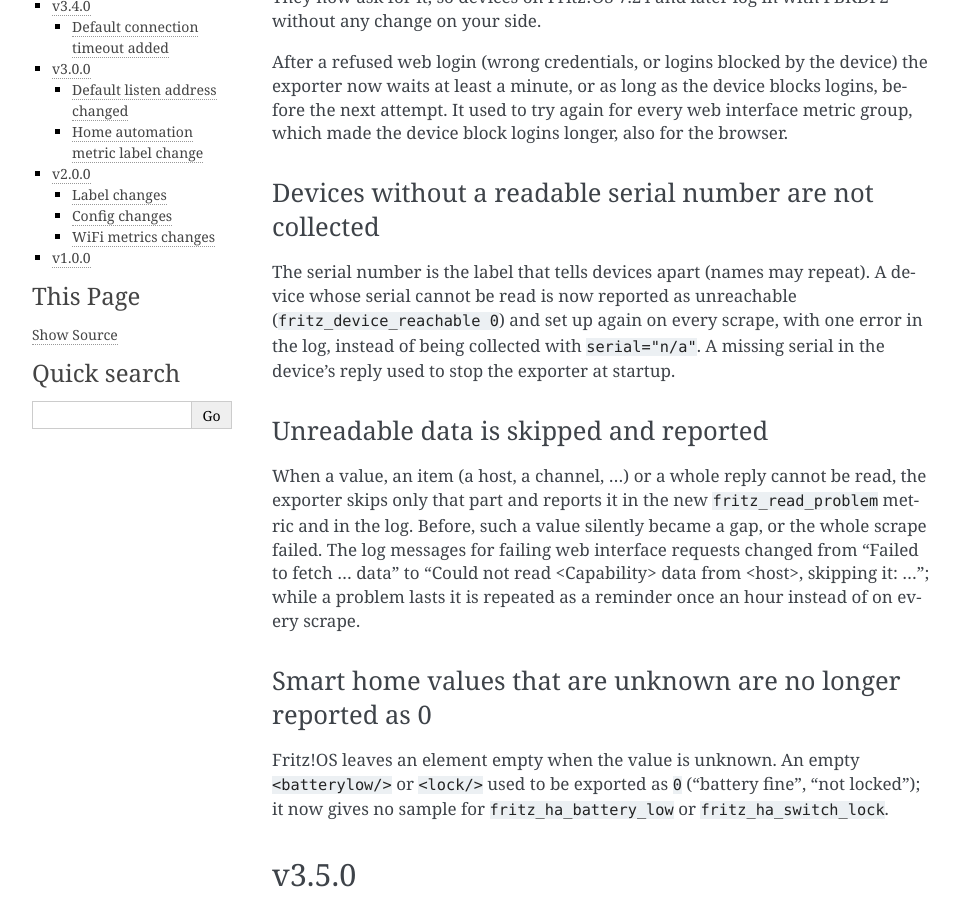
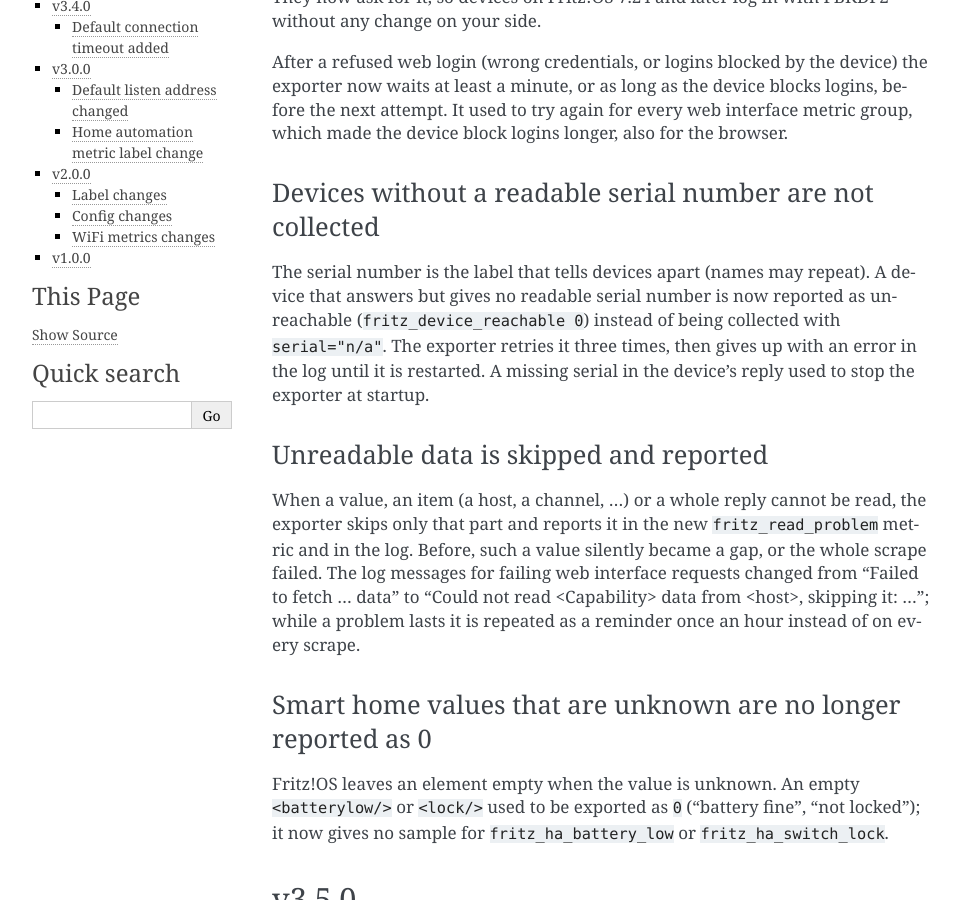
Before and after one commit to pdreker/fritz_exporter, a Sphinx documentation site: the page built from docs/upgrading.rst, in a window 1280 px wide and 900 px high, scrolled down 519 px. Shown: the whole window, without its empty margins (148-1107 px from the left). Built offline with Sphinx 7.4.7, drawn with Linux system fonts in a browser that asks for light colours.

Commit message:
docs: describe giving up on devices without serial and the empty-container rule
Co-Authored-By: Claude Opus 5.5 <noreply@anthropic.com>

```diff
--- a/docs/index.rst
+++ b/docs/index.rst
@@ -107,7 +107,9 @@ its own operation:
 * ``fritz_read_problem`` -- ``1`` while the exporter skips data of a capability
   (labels ``capability`` and ``level``): ``partial`` (some values or items could not
   be read), ``skipped`` (the whole capability), or ``error`` (a bug in the exporter,
-  please report it). The series disappears when the problem is gone. Use it to
+  please report it). ``capability="ConnectionMode"`` stands for the
+  ``fritz_connection_mode`` metric. The series disappears when the problem is gone,
+  and is not exported while the device is unreachable. Use it to
   explain gaps in other metrics, or to alert on them; the log has the details: a
   warning when a problem appears, an hourly reminder while it lasts (with the time
   it started) and an info line when it is gone.
--- a/docs/upgrading.rst
+++ b/docs/upgrading.rst
@@ -28,10 +28,11 @@ Devices without a readable serial number are not collected
 ^^^^^^^^^^^^^^^^^^^^^^^^^^^^^^^^^^^^^^^^^^^^^^^^^^^^^^^^^^
 
 The serial number is the label that tells devices apart (names may repeat). A
-device whose serial cannot be read is now reported as unreachable
-(``fritz_device_reachable 0``) and set up again on every scrape, with one error in
-the log, instead of being collected with ``serial="n/a"``. A missing serial in the
-device's reply used to stop the exporter at startup.
+device that answers but gives no readable serial number is now reported as
+unreachable (``fritz_device_reachable 0``) instead of being collected with
+``serial="n/a"``. The exporter retries it three times, then gives up with an error
+in the log until it is restarted. A missing serial in the device's reply used to stop
+the exporter at startup.
 
 Unreadable data is skipped and reported
 ^^^^^^^^^^^^^^^^^^^^^^^^^^^^^^^^^^^^^^^
```
Also changed, not shown: AGENTS.md (+3 -3 lines), README.md (+1 -1 lines), docs/coding.rst (+14 -5 lines).
